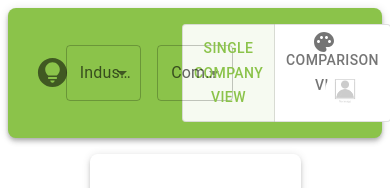
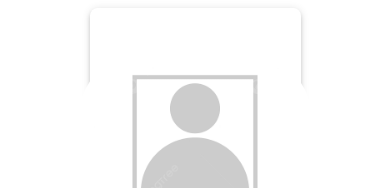
Before and after one commit to COMP9900-24T1-Nullbody/frontend, a React (Create React App) app: page /user/profile in a window 390 px wide. Shown: the top 188 px of the page. Built offline with nearby package versions, Linux system fonts and the light colour scheme.

Commit message:
页面适配

```diff
--- a/src/pages/UserProfile.jsx
+++ b/src/pages/UserProfile.jsx
@@ -75,7 +75,8 @@ export default function UserProfile() {
   return (
     <ThemeProvider theme={createTheme(Theme(themeColor))}>
       <Box>
-        <Box sx={{ m: 1 }}>
+        {/* 使用媒体查询隐藏 NavBar */}
+        <Box sx={{ m: 1, '@media (max-width: 960px)': { display: 'none' } }}>
           <NavBar setThemeColor={setThemeColor} avatarImage={imageSrc} />
         </Box>
 
@@ -108,7 +109,6 @@ export default function UserProfile() {
     </ThemeProvider>
   );
 }
-
 function ProfileAvatar({ imageSrc, setImageSrc }) {
   const [isHovered, setIsHovered] = useState(false);
   const [isUploading, setIsUploading] = useState(false);
```
